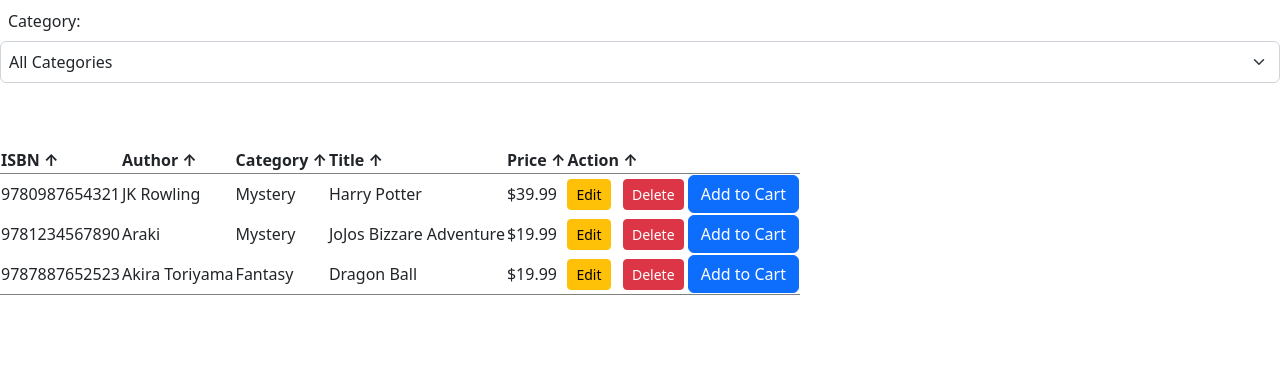
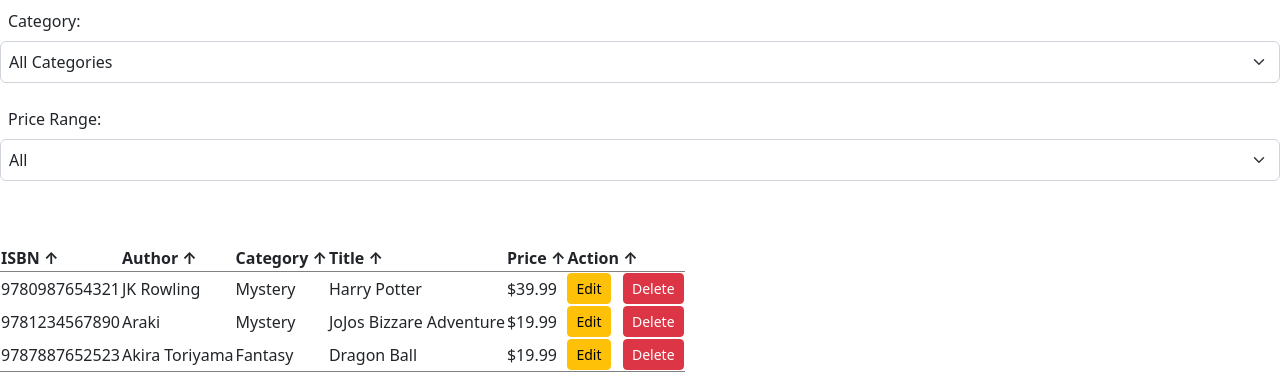
Before and after one commit to ArdefGZ/Project-PBP, a PHP site: page /view_books_detail.php in a window 1280 px wide. Shown: the part 1210-1598 px from the top of the page. Before the commit the page ends 1505 px from the top, so only its background shows below. Run offline with PHP 8.4, Linux system fonts and the light colour scheme; data comes from the database, SQL or seed files in the repository.

Commit message:
Update view_books_detail.php

```diff
--- a/TugasMatkul/view_books_detail.php
+++ b/TugasMatkul/view_books_detail.php
@@ -42,6 +42,16 @@
                     <option value="Fantasy">Fantasy</option>
                 </select>
             </div>
+            <div class="mb-3">
+                <label for="priceRange">Price Range:</label>
+                <select class="form-select" id="priceRange">
+                    <option value="">All</option>
+                    <option value="0-10">$0 - $10</option>
+                    <option value="10-30">$10 - $30</option>
+                    <option value="30-50">$30 - $50</option>
+                    <option value="50+">$50+</option>
+                </select>
+            </div>
             <table id="bookTable">
                 <thead>
                     <tr>
@@ -58,22 +68,37 @@
                     // Include our login information
                     require_once('db_login.php');
 
-                    // Initialize search query and category filter
+                    // Initialize search query, category filter, and price range filter
                     $search_query = "";
                     $category_filter = "";
+                    $price_range_filter = "";
 
-                    // Check if the search input and category filter are provided
+                    // Check if the search input, category filter, and price range filter are provided
                     if (isset($_GET['search'])) {
                         $search_query = $_GET['search'];
                     }
                     if (isset($_GET['category'])) {
                         $category_filter = $_GET['category'];
                     }
+                    if (isset($_GET['price_range'])) {
+                        $price_range_filter = $_GET['price_range'];
+                    }
 
-                    // Build the SQL query with search and category filter
+                    // Build the SQL query with search, category filter, and price range filter
                     $query = "SELECT a.isbn, a.author, b.name, a.title, a.price FROM books a, categories b WHERE a.categoryid = b.categoryid AND (title LIKE '%$search_query%' OR author LIKE '%$search_query%' OR isbn LIKE '%$search_query%')";
                     if (!empty($category_filter)) {
                         $query .= " AND name = '$category_filter'";
+                    }
+                    if (!empty($price_range_filter)) {
+                        if ($price_range_filter === "0-10") {
+                            $query .= " AND a.price >= 0 AND a.price <= 10";
+                        } elseif ($price_range_filter === "10-30") {
+                            $query .= " AND a.price > 10 AND a.price <= 30";
+                        } elseif ($price_range_filter === "30-50") {
+                            $query .= " AND a.price > 30 AND a.price <= 50";
+                        } elseif ($price_range_filter === "50+") {
+                            $query .= " AND a.price > 50";
+                        }
                     }
                     $query .= " ORDER BY isbn";
 
@@ -93,7 +118,6 @@
                         echo '<td> $' . $row->price . '</td>';
                         echo '<td><a class="btn btn-warning btn-sm" href="edit_book.php?id=' . $row->isbn . '">Edit</a>&nbsp;&nbsp;
                             <a class="btn btn-danger btn-sm" href="confirm_delete_book.php?id=' . $row->isbn . '&op=delete">Delete</a>
-                            <a class="btn btn-primary" href="show_cart.php?id='.$row->isbn.'">Add to Cart</a>
                             </td>';
                         echo '</tr>';
                     }
@@ -115,10 +139,16 @@
                     filterTable();
                 });
 
-                // Function to filter and update the table based on search and category filters
+                // JavaScript to filter and update the table based on the selected price range
+                document.getElementById('priceRange').addEventListener('change', function() {
+                    filterTable();
+                });
+
+                // Function to filter and update the table based on search, category filter, and price range filter
                 function filterTable() {
                     const searchValue = document.getElementById('search').value.toLowerCase();
                     const categoryValue = document.getElementById('categorySelect').value;
+                    const priceRangeValue = document.getElementById('priceRange').value;
                     const rows = document.querySelectorAll("#bookTable tbody tr");
                     let rowCount = 0; // Initialize row count
 
@@ -127,11 +157,16 @@
                         const author = row.querySelector("td:nth-child(2)").textContent.toLowerCase();
                         const isbn = row.querySelector("td:nth-child(1)").textContent.toLowerCase();
                         const category = row.querySelector("td:nth-child(3)").textContent;
+                        const price = parseFloat(row.querySelector("td:nth-child(5)").textContent.replace('$', ''));
 
-                        // Check if the searchValue exists in any of the columns
+                        // Check if the searchValue, category, and price range match
                         if (
                             (categoryValue === "" || category === categoryValue) &&
-                            (title.includes(searchValue) || author.includes(searchValue) || isbn.includes(searchValue))
+                            (title.includes(searchValue) || author.includes(searchValue) || isbn.includes(searchValue)) &&
+                            (priceRangeValue === "" || (priceRangeValue === "0-10" && price >= 0 && price <= 10) ||
+                                (priceRangeValue === "10-30" && price > 10 && price <= 30) ||
+                                (priceRangeValue === "30-50" && price > 30 && price <= 50) ||
+                                (priceRangeValue === "50+" && price > 50))
                         ) {
                             row.style.display = "";
                             rowCount++; // Increment row count for visible rows
```
